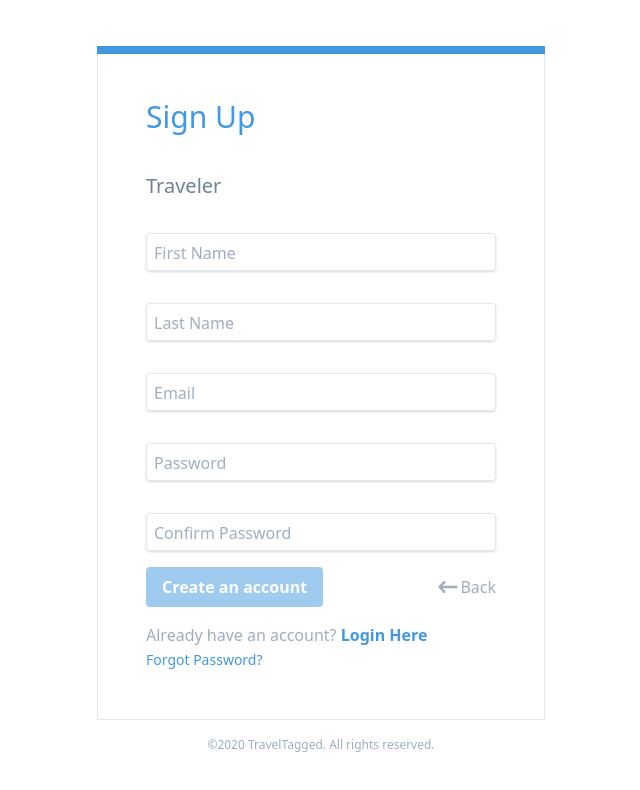
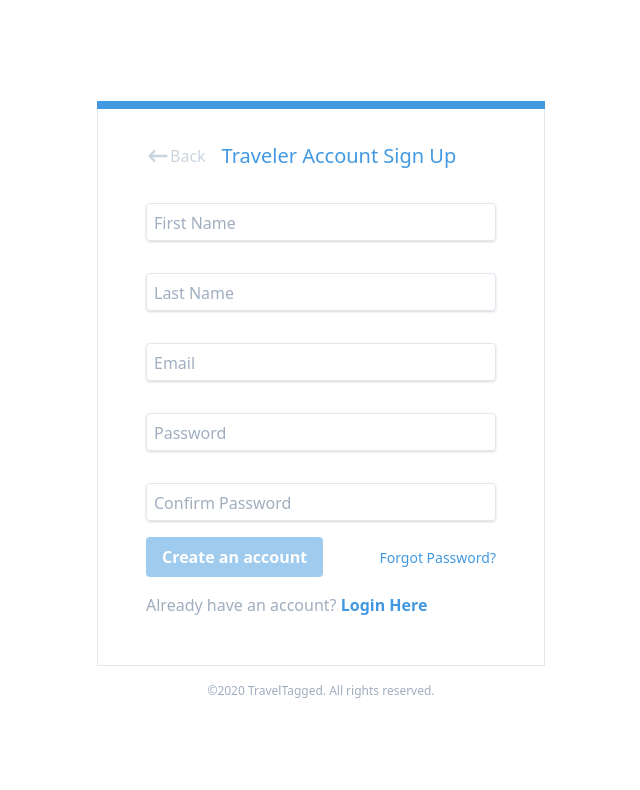
Before and after one commit to niikkiin/travel2, a React (Create React App) app in the folder client2/: page /register in a window 1280 px wide. Both pictures are taken after a click on the label "Traveler". Shown: the top 790 px of the page, without its empty margins (319-959 px from the left). Built offline with nearby package versions, Linux system fonts and the light colour scheme.

Commit message:
fix modify sign up

```diff
--- a/client2/src/pages/site/auth/SignUp.jsx
+++ b/client2/src/pages/site/auth/SignUp.jsx
@@ -264,16 +264,32 @@ const SignUp = (props) => {
           className="border-blue-500 border-t-8"
         >
           <div className="border-b border-l border-r border-gray-300 px-12 py-8 mb-4">
-            <h1 className="text-3xl my-2 mb-8 text-blue-500 font-medium">
-              Sign Up
-            </h1>
             <>
               {userType ? (
-                <div className="text-xl text-gray-600 pb-4 flex items-center">
-                  {userType}
+                <div className="flex items-center mb-8">
+                  <div className="text-gray-400 mr-4 flex hover:text-blue-500 focus:text-blue-500 transition duration-500 ease-in-out" onClick={e => setFormData({ ...formData, userType: ''})}>
+                    <svg
+                      viewBox="0 0 20 20"
+                      fill="currentColor"
+                      className="arrow-narrow-left w-6 h-6"
+                    >
+                      <path
+                        fillRule="evenodd"
+                        d="M7.707 14.707a1 1 0 01-1.414 0l-4-4a1 1 0 010-1.414l4-4a1 1 0 011.414 1.414L5.414 9H17a1 1 0 110 2H5.414l2.293 2.293a1 1 0 010 1.414z"
+                        clipRule="evenodd"
+                      />
+                    </svg>
+                    Back
+                  </div>
+                  <div className="text-left text-xl text-blue-500 font-medium">
+                    {userType} Account Sign Up
+                  </div>
                 </div>
               ) : (
                 <>
+                  <h1 className="text-3xl my-2 mb-8 text-blue-500 font-medium">
+                    Sign Up
+                  </h1>
                   <h2 className="text-xl text-gray-600">Select User Type</h2>
 
                   <div className="flex justify-evenly">
@@ -330,21 +346,15 @@ const SignUp = (props) => {
                   Forgot Password?
                 </Link> */}
                 <div
-                  className="flex items-center align-baseline text-base cursor-pointer font-medium text-gray-500 hover:text-blue-500"
+                  className="align-baseline text-base cursor-pointer font-medium text-gray-500 hover:text-blue-500"
                   onClick={(e) => setFormData({ ...formData, userType: "" })}
                 >
-                  <svg
-                    viewBox="0 0 20 20"
-                    fill="currentColor"
-                    className="arrow-narrow-left w-6 h-6"
+                  <Link
+                    className="inline-block align-baseline font-light text-sm text-blue-500 hover:text-blue-800"
+                    to="/forgot-password"
                   >
-                    <path
-                      fillRule="evenodd"
-                      d="M7.707 14.707a1 1 0 01-1.414 0l-4-4a1 1 0 010-1.414l4-4a1 1 0 011.414 1.414L5.414 9H17a1 1 0 110 2H5.414l2.293 2.293a1 1 0 010 1.414z"
-                      clipRule="evenodd"
-                    />
-                  </svg>
-                  Back
+                    Forgot Password?
+                  </Link>
                 </div>
               </div>
             ) : null}
@@ -355,12 +365,6 @@ const SignUp = (props) => {
                 className="text-blue-500 font-bold hover:text-blue-800"
               >
                 Login Here
-              </Link>
-              <Link
-                className="inline-block align-baseline font-light text-sm text-blue-500 hover:text-blue-800"
-                to="/forgot-password"
-              >
-                Forgot Password?
               </Link>
             </div>
           </div>
```
